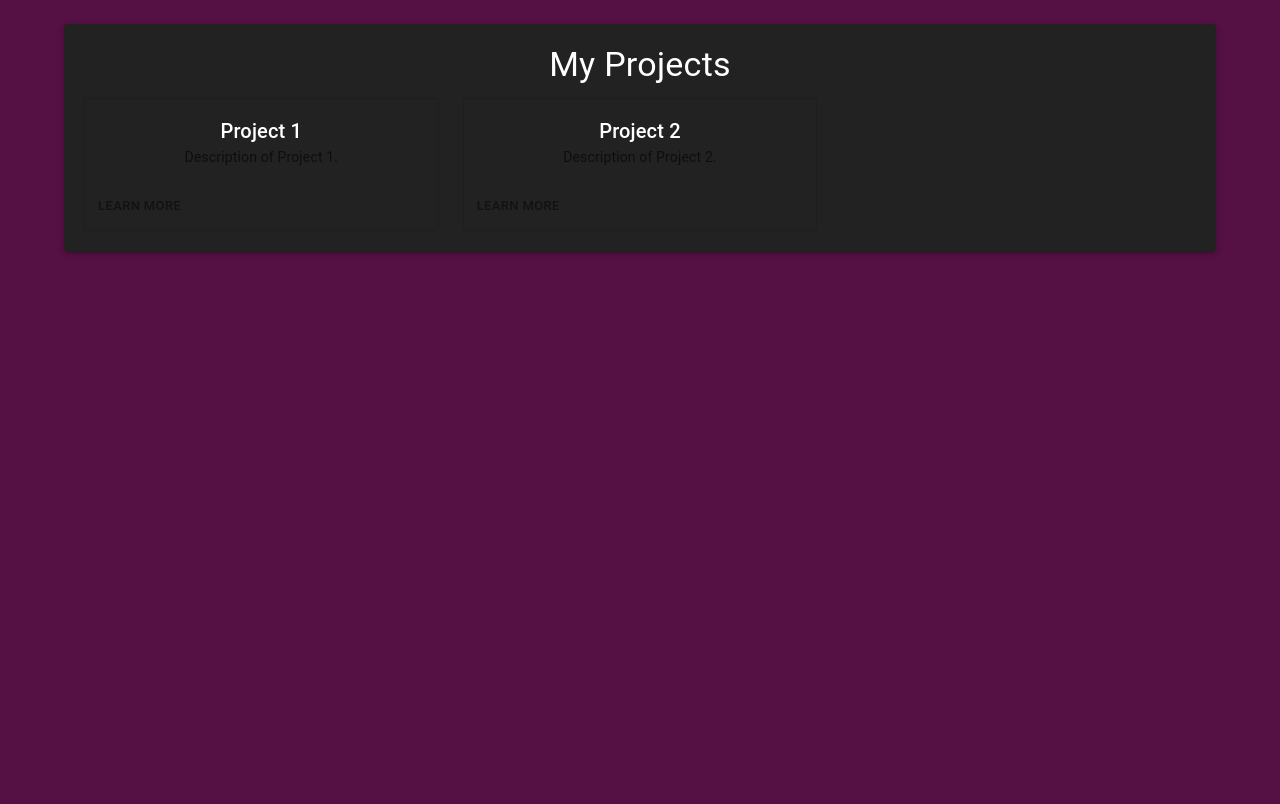
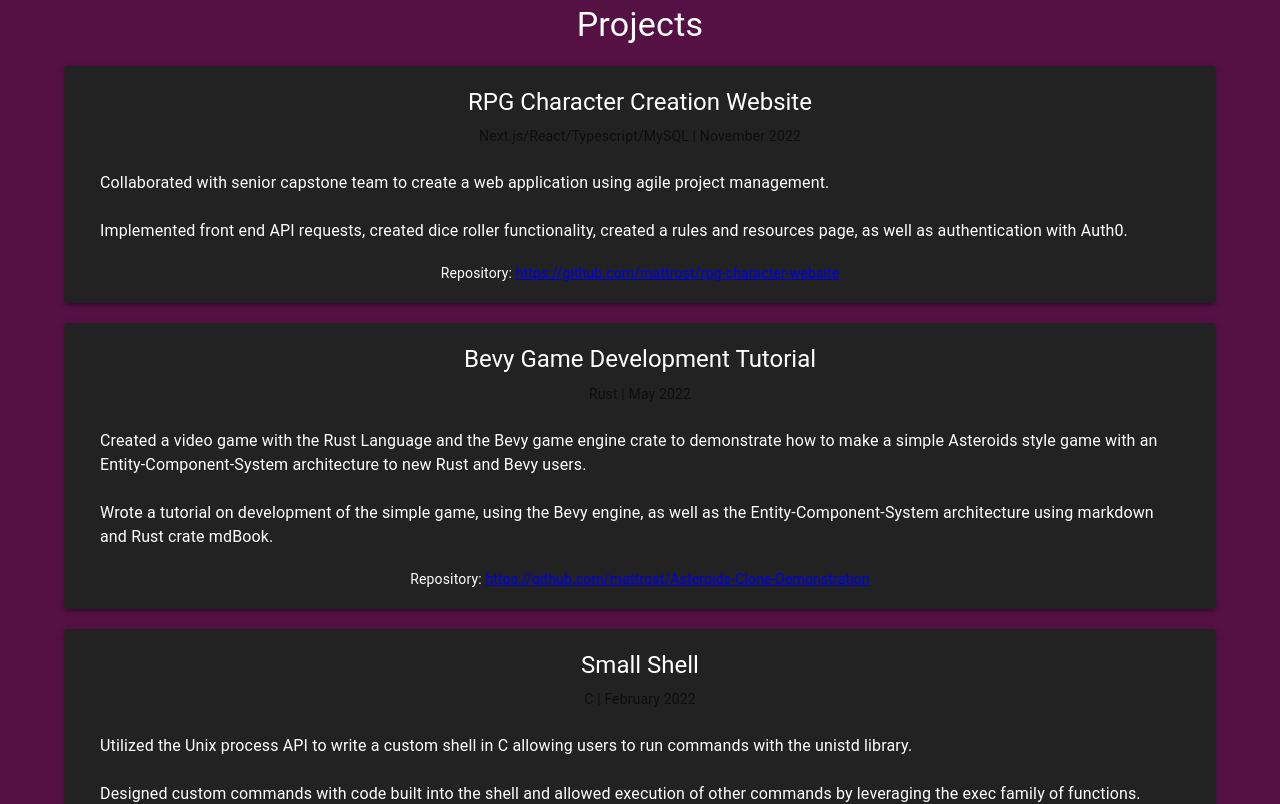
Before and after one commit to mattrost/mattrost.github.io, a React (Create React App) app: page / in a window 1280 px wide. Shown: the part 1660-2464 px from the top of the page. Built offline with nearby package versions, Linux system fonts and the light colour scheme.

Commit message:
Reformatted projects. Moved Education header text

```diff
--- a/src/components/Experiences.jsx
+++ b/src/components/Experiences.jsx
@@ -72,10 +72,10 @@ const Experiences = () => {
 
     return (
         <Container>
+            <Typography variant="h4" gutterBottom>
+                Education and Experience
+            </Typography>
             <Paper elevation={3} style={{ padding: '20px', marginTop: '20px' }}>
-                <Typography variant="h4" gutterBottom>
-                    Education and Experience
-                </Typography>
                 {experiences.map((experience, index) => (
                     <Accordion key={index}>
                         <AccordionSummary
@@ -92,7 +92,7 @@ const Experiences = () => {
                                 {experience.title}, {experience.institution}
                             </Typography>
                         </AccordionSummary>
-                        <AccordionDetails className={AccordionDetails}>
+                        <AccordionDetails>
                             <Typography variant="subtitle1" style={{ textAlign: 'left' }}>
                                 {experience.date}
                             </Typography>
--- a/src/components/Projects.jsx
+++ b/src/components/Projects.jsx
@@ -1,52 +1,110 @@
 import React from 'react';
-import { Container, Typography, Paper, Grid, Card, CardContent, CardActions, Button } from '@mui/material';
+import { Container, Typography, Paper, List, ListItem, ListItemText } from '@mui/material';
+
+const Project = ({ title, stack, date, description, repository }) => {
+    return (
+        <Paper elevation={3} style={{ padding: '20px', marginTop: '20px' }}>
+            <Typography variant="h5" gutterBottom>
+                {title}
+            </Typography>
+            <Typography variant="body2" color="textSecondary" gutterBottom>
+                {stack} | {date}
+            </Typography>
+            <List>
+                {description.map((point, index) => (
+                    <ListItem key={index}>
+                        <ListItemText primary={point} />
+                    </ListItem>
+                ))}
+            </List>
+            {repository && (
+                <Typography variant="body2">
+                    Repository: <a href={repository} target="_blank" rel="noopener noreferrer">{repository}</a>
+                </Typography>
+            )}
+        </Paper>
+    );
+};
 
 const Projects = () => {
-    // Define your project data (replace with your actual project details)
+    // Define your project data in this format
     const projects = [
         {
-            title: 'Project 1',
-            description: 'Description of Project 1.',
-            link: '#', // Add a link to the project or details
+            title: 'RPG Character Creation Website',
+            stack: 'Next.js/React/Typescript/MySQL',
+            date: 'November 2022',
+            description: [
+                'Collaborated with senior capstone team to create a web application using agile project management.',
+                'Implemented front end API requests, created dice roller functionality, created a rules and resources page, as well as authentication with Auth0.',
+            ],
+            repository: 'https://github.com/mattrost/rpg-character-website',
         },
         {
-            title: 'Project 2',
-            description: 'Description of Project 2.',
-            link: '#', // Add a link to the project or details
+            title: 'Bevy Game Development Tutorial',
+            stack: 'Rust',
+            date: 'May 2022',
+            description: [
+                'Created a video game with the Rust Language and the Bevy game engine crate to demonstrate how to make a simple Asteroids style game with an Entity-Component-System architecture to new Rust and Bevy users.',
+                'Wrote a tutorial on development of the simple game, using the Bevy engine, as well as the Entity-Component-System architecture using markdown and Rust crate mdBook.',
+            ],
+            repository: 'https://github.com/mattrost/Asteroids-Clone-Demonstration',
+        },
+        {
+            title: 'Small Shell',
+            stack: 'C',
+            date: 'February 2022',
+            description: [
+                'Utilized the Unix process API to write a custom shell in C allowing users to run commands with the unistd library.',
+                'Designed custom commands with code built into the shell and allowed execution of other commands by leveraging the exec family of functions.',
+                'Implemented custom signal handlers, foreground/background support, and input/output redirection.',
+            ],
+            repository: 'https://github.com/mattrost/Small-Shell',
+        },
+        {
+            title: 'Full Stack Ice Cream Review App',
+            stack: 'MERN Stack',
+            date: 'August 2021',
+            description: [
+                'Applied agile methods to plan and develop a full stack web application in the MERN stack. Brainstormed with a development team to pitch product ideas.',
+                'Created a Flask microservice hosted on Heroku to return a summary of ice cream brands utilizing the Wikipedia API.',
+                'Incorporated a teammate\'s microservice to dynamically search the Kroger API and find prices of specific ice cream items.',
+            ],
+            repository: 'https://github.com/mattrost/ice-cream',
+        },
+        {
+            title: 'Graph Implementation',
+            stack: 'Python',
+            date: 'June 2021',
+            description: [
+                'Created a Python program for directed and undirected graph data structures, including Depth/Breadth First Searches and Dijkstra\'s Algorithm.',
+                'Implemented directed graph with adjacency-matrix, undirected graph with adjacency-list.',
+                'Employed unit testing to ensure algorithms perform satisfactorily.',
+            ],
+            repository: 'https://github.com/mattrost/Graph-Implementation',
+        },
+        {
+            title: 'String Primitives and Macros',
+            stack: 'x86 Assembly, MASM',
+            date: 'June 2021',
+            description: [
+                'Devised a program that includes macros and procedures to take a user string input and convert by individual byte to numeric form to store into an array and convert back by byte to string for output.',
+                'Calculated average and sum of numbers by using string primitives instead of numbers.',
+            ],
+            repository: 'https://github.com/mattrost/String-Primitives-and-Macros/',
         },
         // Add more projects as needed
     ];
 
     return (
         <Container>
-            <Paper elevation={3} style={{ padding: '20px', marginTop: '20px' }}>
-                <Typography variant="h4" gutterBottom>
-                    My Projects
-                </Typography>
-                <Grid container spacing={3}>
-                    {projects.map((project, index) => (
-                        <Grid item xs={12} sm={6} md={4} key={index}>
-                            <Card variant="outlined">
-                                <CardContent>
-                                    <Typography variant="h6" component="div">
-                                        {project.title}
-                                    </Typography>
-                                    <Typography variant="body2" color="text.secondary">
-                                        {project.description}
-                                    </Typography>
-                                </CardContent>
-                                <CardActions>
-                                    <Button href={project.link} target="_blank" rel="noopener noreferrer" size="small" color="primary">
-                                        Learn More
-                                    </Button>
-                                </CardActions>
-                            </Card>
-                        </Grid>
-                    ))}
-                </Grid>
-            </Paper>
+            <Typography variant="h4" gutterBottom>
+                Projects
+            </Typography>
+            {projects.map((project, index) => (
+                <Project key={index} {...project} />
+            ))}
         </Container>
     );
-}
+};
 
 export default Projects;
```
Also changed, not shown: public/index.html (+0 -23 lines).
